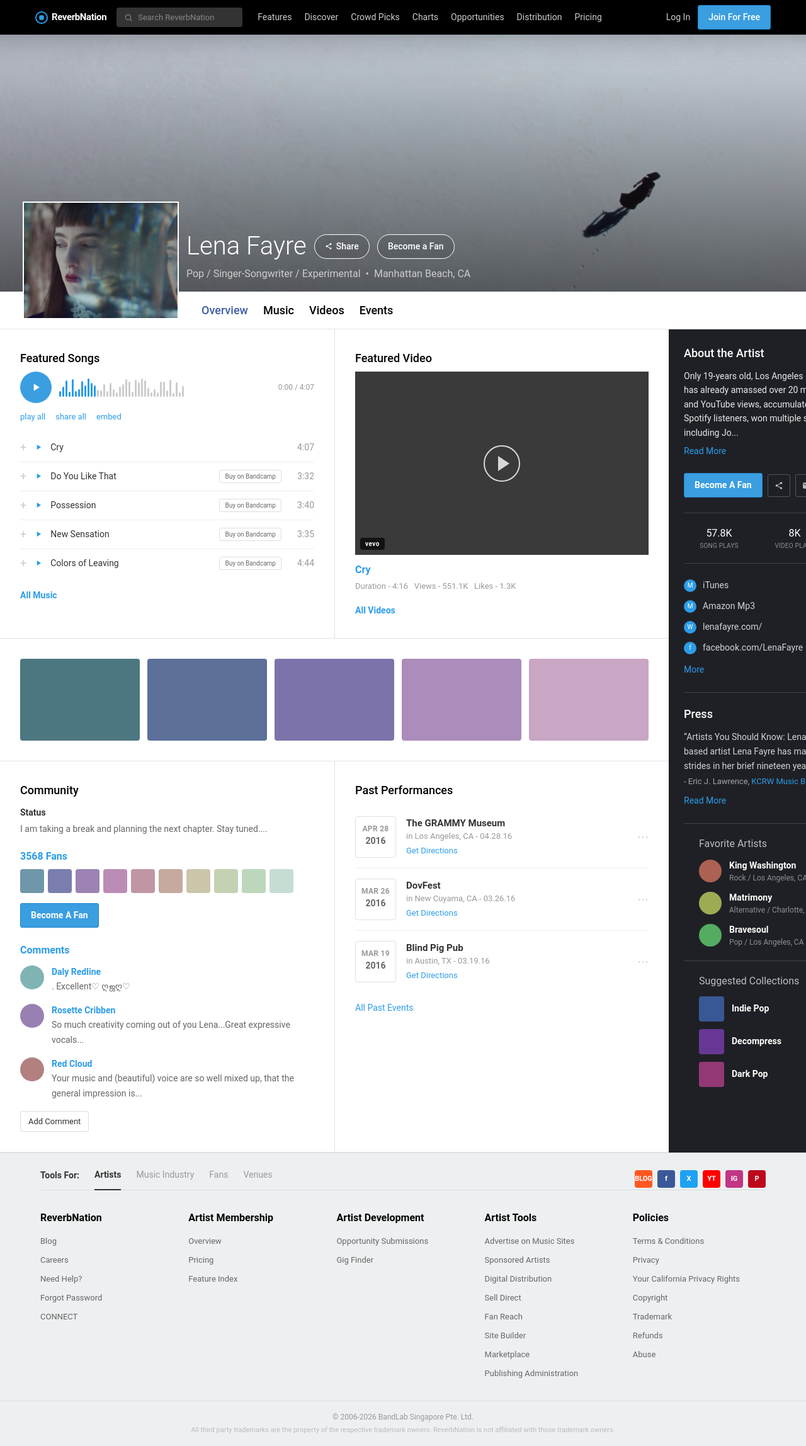
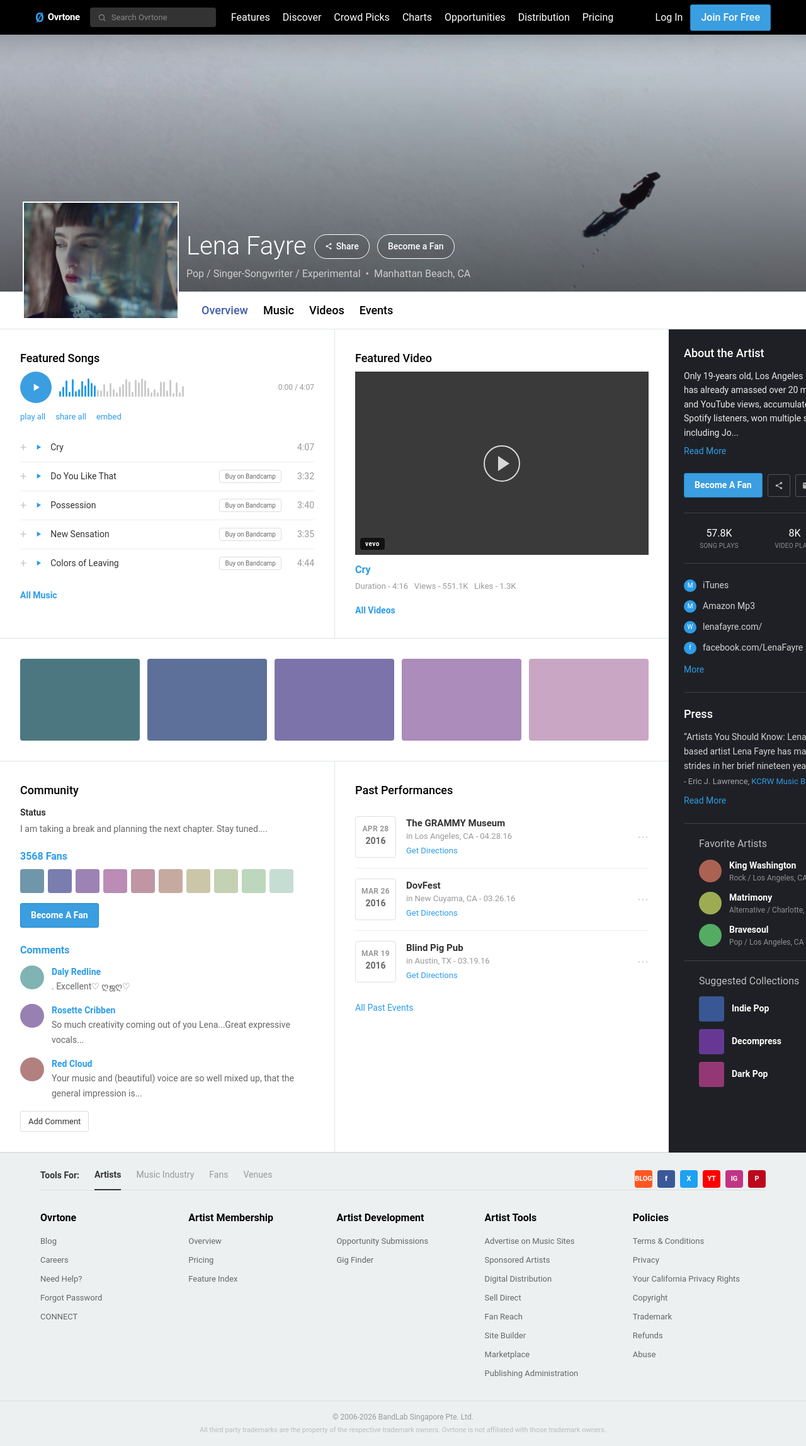
Before and after one commit to gyarra/ovrtone-demo, a Next.js app: page /reverbnation in a window 1280 px wide. Shown: the top 2296 px of the page at 63% size. Built offline with nearby package versions, Linux system fonts and the light colour scheme.

Commit message:
styled reverbnation

```diff
--- a/app/reverbnation/page.js
+++ b/app/reverbnation/page.js
@@ -57,7 +57,7 @@
 ];
 
 const FOOTER_LINKS = {
-  ReverbNation: ["Blog", "Careers", "Need Help?", "Forgot Password", "CONNECT"],
+  Ovrtone: ["Blog", "Careers", "Need Help?", "Forgot Password", "CONNECT"],
   "Artist Membership": ["Overview", "Pricing", "Feature Index"],
   "Artist Development": ["Opportunity Submissions", "Gig Finder"],
   "Artist Tools": ["Advertise on Music Sites", "Sponsored Artists", "Digital Distribution", "Sell Direct", "Fan Reach", "Site Builder", "Marketplace", "Publishing Administration"],
@@ -120,7 +120,7 @@
 }
 
 /* ─── MAIN PAGE ─────────────────────────────────────── */
-export default function ReverbNationPage() {
+export default function OvrtonePage() {
   const [activeTab, setActiveTab] = useState("Overview");
   const [footerTab, setFooterTab] = useState("Artists");
 
@@ -131,27 +131,27 @@
       <header className="fixed top-0 left-0 right-0 z-[4003] bg-black h-[55px]">
         <div className="max-w-[1200px] mx-auto flex items-center h-full px-4 gap-4">
           <div className="flex items-center gap-1.5 flex-shrink-0">
-            <svg width="20" height="20" viewBox="0 0 20 20" fill="none"><circle cx="10" cy="10" r="9" stroke={C.blue} strokeWidth="2"/><circle cx="10" cy="10" r="4" fill={C.blue}/></svg>
-            <span className="text-white font-bold text-[15px] tracking-tight">ReverbNation</span>
+            <span className="text-[20px] font-bold leading-none" style={{ color: C.blue }}>Ø</span>
+            <span className="text-white font-bold text-[15px] tracking-tight">Ovrtone</span>
           </div>
 
           <div className="flex items-center bg-[#333] rounded px-3 py-1.5 gap-2 w-[200px]">
             <svg width="14" height="14" fill="none" stroke="#888" strokeWidth="2" viewBox="0 0 24 24"><circle cx="11" cy="11" r="7"/><path d="M21 21l-4.35-4.35"/></svg>
-            <span className="text-[13px] text-[#888]">Search ReverbNation</span>
+            <span className="text-[13px] text-[#888]">Search Ovrtone</span>
           </div>
 
           <nav className="flex items-center gap-5 ml-2">
             {NAV_ITEMS.map((item) => (
-              <span key={item} className="text-[14px] text-[#ccc] hover:text-white cursor-pointer whitespace-nowrap">
+              <span key={item} className="text-[16px] text-white cursor-pointer whitespace-nowrap">
                 {item}
               </span>
             ))}
           </nav>
 
           <div className="ml-auto flex items-center gap-3">
-            <span className="text-[14px] text-[#ccc] cursor-pointer">Log In</span>
+            <span className="text-[16px] text-white cursor-pointer">Log In</span>
             <button
-              className="text-[14px] font-medium text-white rounded-[3px] px-4 py-2 cursor-pointer"
+              className="text-[16px] font-medium text-white rounded-[3px] px-4 py-2 cursor-pointer"
               style={{ backgroundColor: C.blueBtnBg, border: `1px solid ${C.blueBtnBorder}` }}
             >
               Join For Free
@@ -562,7 +562,7 @@
         <div className="border-t border-[#ddd] py-4 text-center">
           <p className="text-[12px] text-[#999]">{"\u00A9"} 2006-2026 BandLab Singapore Pte. Ltd.</p>
           <p className="text-[11px] text-[#bbb] mt-1">
-            All third party trademarks are the property of the respective trademark owners. ReverbNation is not affiliated with those trademark owners.
+            All third party trademarks are the property of the respective trademark owners. Ovrtone is not affiliated with those trademark owners.
           </p>
         </div>
       </footer>
```
